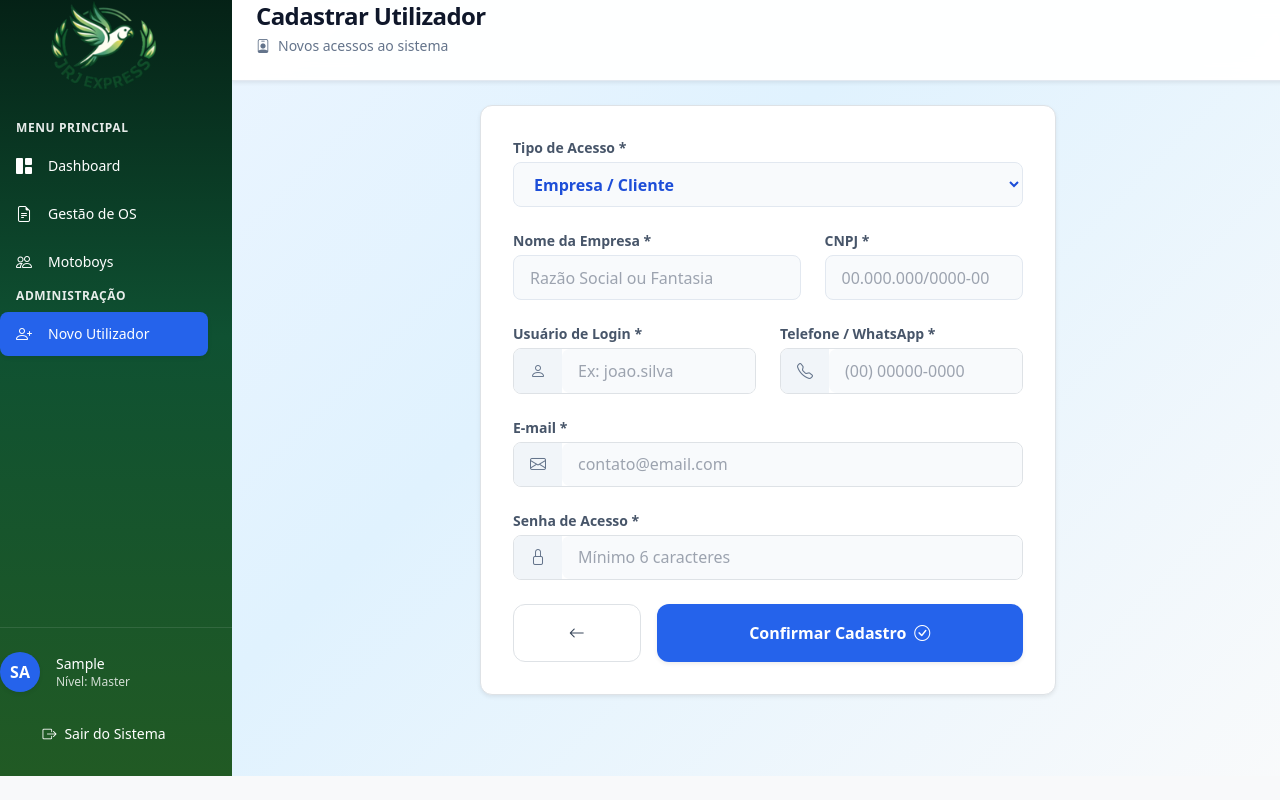
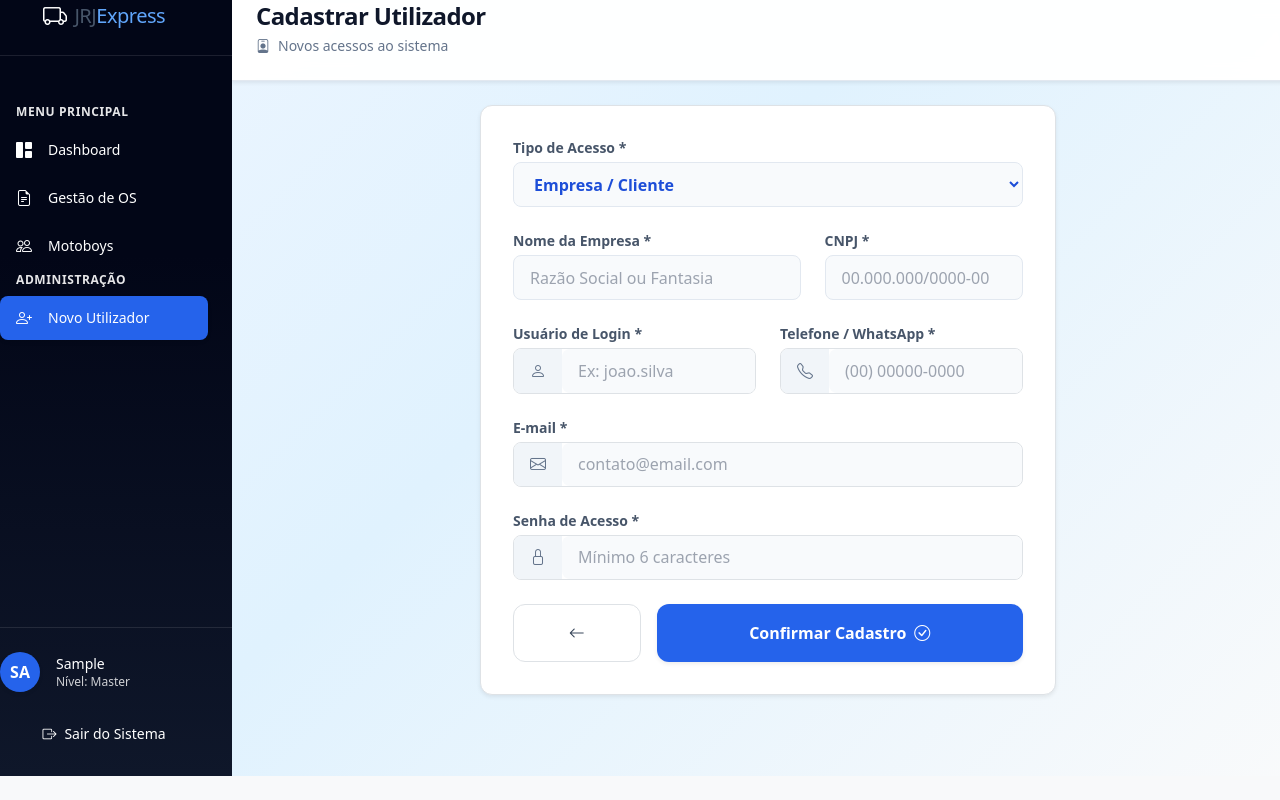
Before and after one commit to WRodrigues12olive/JRJ, a Django app: page /painel-geral/cadastrar-usuario/ in a window 1280 px wide. Run offline with Django 5.2, Linux system fonts and the light colour scheme; the visitor is signed in with stand-in values (Sample User, id 1); some libraries are stand-ins or nearby versions.

Commit message:
Add files via upload

```diff
--- a/accounts/templates/accounts/register_user.html
+++ b/accounts/templates/accounts/register_user.html
@@ -9,10 +9,11 @@
 
 <div class="min-h-screen flex font-sans text-slate-800 selection:bg-blue-200" style="margin: -1.5rem; background: linear-gradient(135deg, #eff6ff 0%, #e0f2fe 45%, #f9fafb 100%);">
 
-  <aside id="mobile-menu" class="fixed inset-y-0 left-0 z-50 w-64 text-white transition-transform duration-300 ease-in-out md:relative md:translate-x-0 -translate-x-full" style="background: linear-gradient(180deg, #041E14 0%, #0F5132 45%, #215a24 100%);">
-    <div class="flex items-center justify-center h-24">
-      <div class="flex items-center justify-center w-full px-4">
-        <img src="{% static 'passaro-Photoroom.ico' %}" alt="Logo JRJ Express" class="max-h-26 w-auto object-contain mt-16">
+  <aside id="mobile-menu" class="fixed inset-y-0 left-0 z-50 w-64 text-white transition-transform duration-300 ease-in-out md:relative md:translate-x-0 -translate-x-full" style="background: linear-gradient(180deg, #020617 0%, #020617 35%, #0f172a 100%);">
+    <div class="flex items-center justify-center h-20 border-b border-white/10">
+      <div class="flex items-center gap-2 text-white font-bold text-xl tracking-tight">
+        <i class="bi bi-truck fs-3 text-white fs-4"></i>
+        <span>JRJ<span class="text-blue-400">Express</span></span>
       </div>
     </div>
     <nav class="p-4 space-y-1">
```
